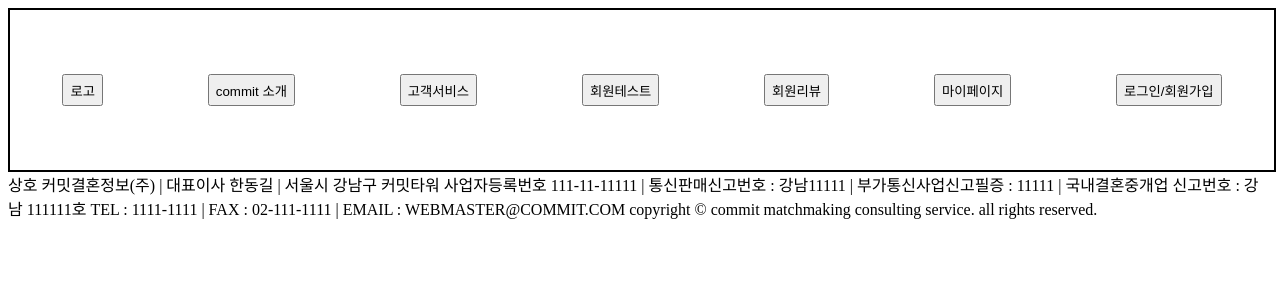
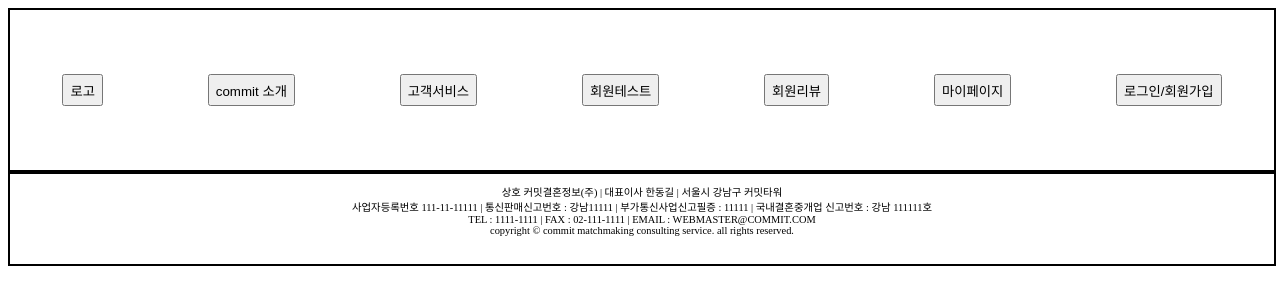
Before and after one commit to kkameoo/commitProject, a React (Vite) app: page / in a window 1280 px wide. Shown: the top 304 px of the page. Built offline with nearby package versions, Linux system fonts and the light colour scheme.

Commit message:
footer커밋

```diff
--- a/src/components/Footer.jsx
+++ b/src/components/Footer.jsx
@@ -1,18 +1,25 @@
 import styled from "styled-components";
 
 const Container = styled.div`
-  border-radius: 2px solid black;
-  height: 10rem;
+  border: 2px solid black;
+  width: 100%;
+  height: 5rem;
+  text-align: center;
+  font-size: 0.65rem;
+  padding-top: 10px;
 `;
 
 function Footer() {
   return (
     <Container>
       상호 커밋결혼정보(주) | 대표이사 한동길 | 서울시 강남구 커밋타워
+      <br />
       사업자등록번호 111-11-11111 | 통신판매신고번호 : 강남11111 |
-      부가통신사업신고필증 : 11111 | 국내결혼중개업 신고번호 : 강남 111111호 TEL
-      : 1111-1111 | FAX : 02-111-1111 | EMAIL : WEBMASTER@COMMIT.COM copyright ©
-      commit matchmaking consulting service. all rights reserved.
+      부가통신사업신고필증 : 11111 | 국내결혼중개업 신고번호 : 강남 111111호
+      <br />
+      TEL : 1111-1111 | FAX : 02-111-1111 | EMAIL : WEBMASTER@COMMIT.COM
+      <br />
+      copyright © commit matchmaking consulting service. all rights reserved.
     </Container>
   );
 }
--- a/src/components/Header.jsx
+++ b/src/components/Header.jsx
@@ -25,6 +25,6 @@ function Header() {
       <MenuButton>마이페이지</MenuButton>
       <MenuButton>로그인/회원가입</MenuButton>
     </Container>
-  ); // 짠
+  );
 }
 export default Header;
```
